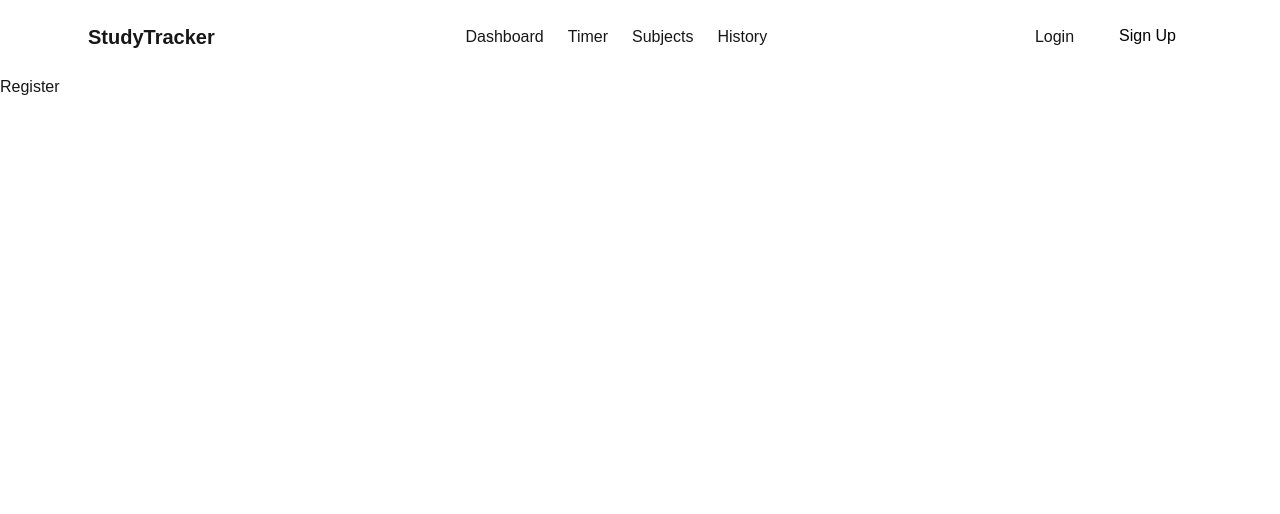
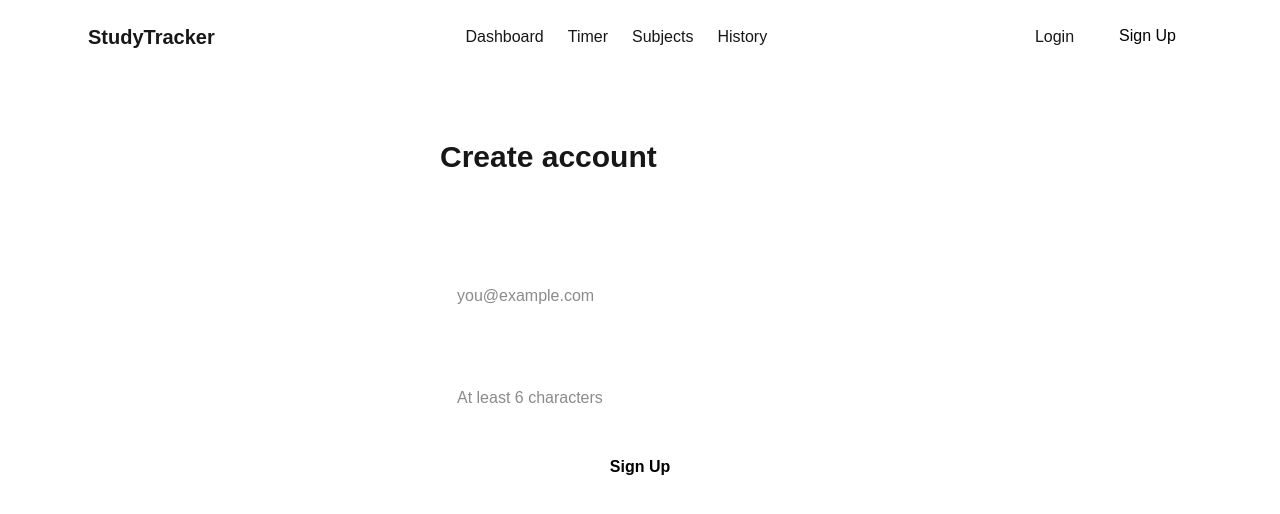
Before and after one commit to beastsimo544-ai/studytracker, a Next.js app: page /register in a window 1280 px wide. Shown: the top 514 px of the page. Built offline with nearby package versions, Linux system fonts and the light colour scheme; no server answers.

Commit message:
Add Supabase authentication and study session saving

```diff
--- a/package.json
+++ b/package.json
@@ -9,6 +9,8 @@
     "lint": "eslint"
   },
   "dependencies": {
+    "@supabase/ssr": "^0.12.4",
+    "@supabase/supabase-js": "^2.112.3",
     "next": "16.3.0",
     "react": "19.2.8",
     "react-dom": "19.2.8"
--- a/src/app/dashboard/page.tsx
+++ b/src/app/dashboard/page.tsx
@@ -178,17 +178,26 @@ const stats = [
         <h2 className="text-xl font-semibold">Recent sessions</h2>
 
         <div className="mt-4 overflow-hidden rounded-2xl border border-white/10">
-          {sessions.map((session) => (
+         {sessions
+  .slice()
+  .sort(
+    (a, b) =>
+      new Date(b.date).getTime() - new Date(a.date).getTime()
+  )
+  .slice(0, 5)
+  .map((session) => (
             <div
-              key={`${session.subject}-${session.date}`}
+             key={session.id}
               className="flex items-center justify-between border-b border-white/10 bg-white/5 px-6 py-4 last:border-b-0"
             >
               <div>
                 <p className="font-medium">{session.subject}</p>
-                <p className="mt-1 text-sm text-white/50">{session.date}</p>
+                <p className="mt-1 text-sm text-white/50">{new Date(session.date).toLocaleString()}</p>
               </div>
 
-              <p className="font-semibold">{session.duration}</p>
+              <p className="font-semibold">
+  {formatDuration(session.duration)}
+</p>
             </div>
           ))}
         </div>
--- a/src/app/login/page.tsx
+++ b/src/app/login/page.tsx
@@ -1,7 +1,79 @@
+"use client";
+
+import { useState } from "react";
+import { supabase } from "@/lib/supabase";
+
 export default function Login() {
+  const [email, setEmail] = useState("");
+  const [password, setPassword] = useState("");
+  const [message, setMessage] = useState("");
+
+  const handleLogin = async (e: React.FormEvent) => {
+    e.preventDefault();
+
+    setMessage("Logging in...");
+
+    const { error } = await supabase.auth.signInWithPassword({
+      email,
+      password,
+    });
+
+    if (error) {
+      setMessage(error.message);
+      return;
+    }
+
+    setMessage("Login successful!");
+  };
+
   return (
-    <main>
-      <h1>Login</h1>
+    <main className="mx-auto w-full max-w-md px-6 py-16">
+      <h1 className="text-3xl font-bold">Login</h1>
+
+      <p className="mt-2 text-white/60">
+        Sign in to continue tracking your study progress.
+      </p>
+
+      <form onSubmit={handleLogin} className="mt-8 space-y-5">
+        <div>
+          <label className="text-sm text-white/70">Email</label>
+
+          <input
+            type="email"
+            value={email}
+            onChange={(e) => setEmail(e.target.value)}
+            required
+            className="mt-2 w-full rounded-xl border border-white/10 bg-white/5 px-4 py-3 outline-none"
+            placeholder="you@example.com"
+          />
+        </div>
+
+        <div>
+          <label className="text-sm text-white/70">Password</label>
+
+          <input
+            type="password"
+            value={password}
+            onChange={(e) => setPassword(e.target.value)}
+            required
+            className="mt-2 w-full rounded-xl border border-white/10 bg-white/5 px-4 py-3 outline-none"
+            placeholder="Your password"
+          />
+        </div>
+
+        <button
+          type="submit"
+          className="w-full rounded-xl bg-white px-5 py-3 font-semibold text-black"
+        >
+          Login
+        </button>
+      </form>
+
+      {message && (
+        <p className="mt-5 text-sm text-white/70">
+          {message}
+        </p>
+      )}
     </main>
   );
 }
--- a/src/app/register/page.tsx
+++ b/src/app/register/page.tsx
@@ -1,7 +1,80 @@
+"use client";
+
+import { useState } from "react";
+import { supabase } from "@/lib/supabase";
+
 export default function Register() {
+  const [email, setEmail] = useState("");
+  const [password, setPassword] = useState("");
+  const [message, setMessage] = useState("");
+
+  const handleRegister = async (e: React.FormEvent) => {
+    e.preventDefault();
+
+    setMessage("Creating account...");
+
+    const { error } = await supabase.auth.signUp({
+      email,
+      password,
+    });
+
+    if (error) {
+      setMessage(error.message);
+      return;
+    }
+
+    setMessage("Account created! Check your email to confirm your account.");
+  };
+
   return (
-    <main>
-      <h1>Register</h1>
+    <main className="mx-auto w-full max-w-md px-6 py-16">
+      <h1 className="text-3xl font-bold">Create account</h1>
+
+      <p className="mt-2 text-white/60">
+        Sign up to save your study progress.
+      </p>
+
+      <form onSubmit={handleRegister} className="mt-8 space-y-5">
+        <div>
+          <label className="text-sm text-white/70">Email</label>
+
+          <input
+            type="email"
+            value={email}
+            onChange={(e) => setEmail(e.target.value)}
+            required
+            className="mt-2 w-full rounded-xl border border-white/10 bg-white/5 px-4 py-3 outline-none"
+            placeholder="you@example.com"
+          />
+        </div>
+
+        <div>
+          <label className="text-sm text-white/70">Password</label>
+
+          <input
+            type="password"
+            value={password}
+            onChange={(e) => setPassword(e.target.value)}
+            required
+            minLength={6}
+            className="mt-2 w-full rounded-xl border border-white/10 bg-white/5 px-4 py-3 outline-none"
+            placeholder="At least 6 characters"
+          />
+        </div>
+
+        <button
+          type="submit"
+          className="w-full rounded-xl bg-white px-5 py-3 font-semibold text-black"
+        >
+          Sign Up
+        </button>
+      </form>
+
+      {message && (
+        <p className="mt-5 text-sm text-white/70">
+          {message}
+        </p>
+      )}
     </main>
   );
 }
--- a/src/app/timer/page.tsx
+++ b/src/app/timer/page.tsx
@@ -1,5 +1,5 @@
 "use client";
-
+import { supabase } from "@/lib/supabase";
 import { useEffect, useState } from "react";
 type StudySession = {
   id: string;
@@ -45,9 +45,34 @@ export default function TimerPage() {
       .map((value) => value.toString().padStart(2, "0"))
       .join(":");
   };
-  const finishSession = () => {
+ const finishSession = async () => {
   if (seconds === 0) return;
 
+  const {
+    data: { user },
+    error: userError,
+  } = await supabase.auth.getUser();
+
+  if (userError || !user) {
+    alert("You must be logged in to save a session.");
+    return;
+  }
+
+  const { error } = await supabase
+    .from("study_sessions")
+    .insert({
+      subject: selectedSubject,
+      duration: seconds,
+      user_id: user.id,
+    });
+
+  if (error) {
+    console.error(error);
+    alert("Could not save session to database.");
+    return;
+  }
+
+  // Keep localStorage working for now
   const newSession: StudySession = {
     id: crypto.randomUUID(),
     subject: selectedSubject,
--- /dev/null
+++ b/src/lib/supabase.ts
@@ -0,0 +1,6 @@
+import { createBrowserClient } from "@supabase/ssr";
+
+export const supabase = createBrowserClient(
+  process.env.NEXT_PUBLIC_SUPABASE_URL!,
+  process.env.NEXT_PUBLIC_SUPABASE_PUBLISHABLE_KEY!
+);
```
Also changed, not shown: 1 other file (tests, documents, lock files or other folders).
